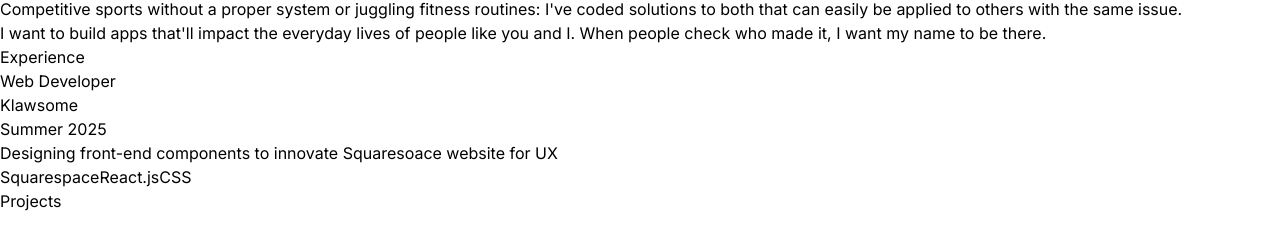
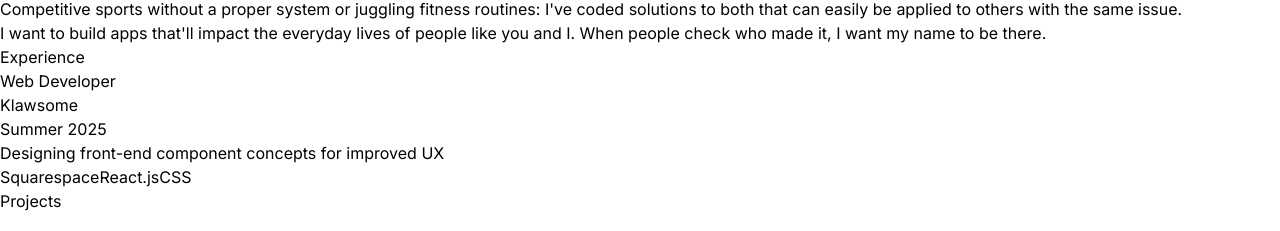
Before and after one commit to yourlocaljosh/personal-website, a React (Vite) app: page / in a window 1280 px wide. Shown: the part 1812-2043 px from the top of the page. Built offline with nearby package versions, Linux system fonts and the light colour scheme.

Commit message:
Tweak wording in job description

```diff
--- a/src/App.jsx
+++ b/src/App.jsx
@@ -76,7 +76,7 @@ const App = () => {
       title: "Web Developer",
       company: "Klawsome",
       duration: "Summer 2025",
-      description: "Designing front-end components to innovate Squaresoace website for UX",
+      description: "Designing front-end component concepts for improved UX",
       technologies: ["Squarespace", "React.js", "CSS"]
     },
   ];
```
